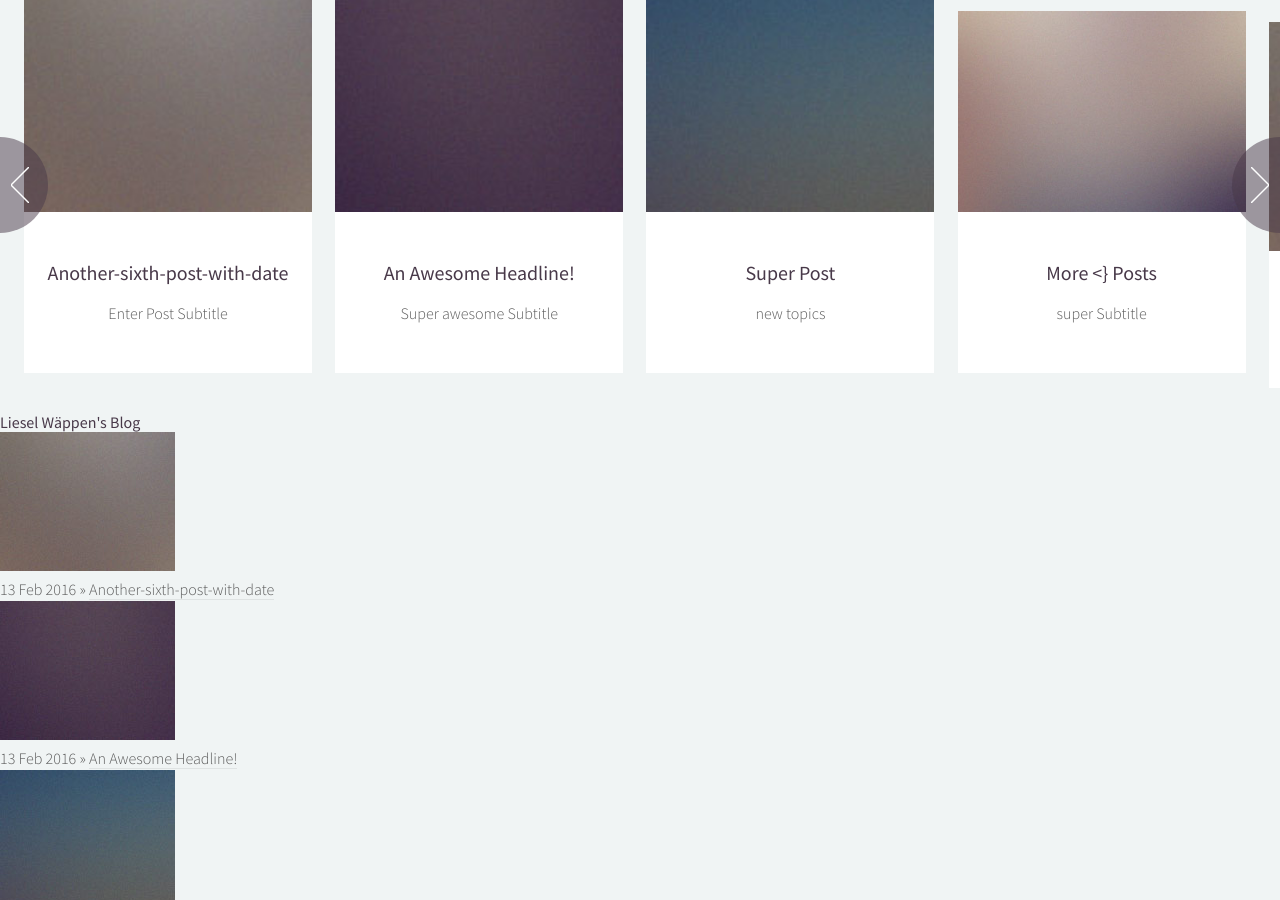
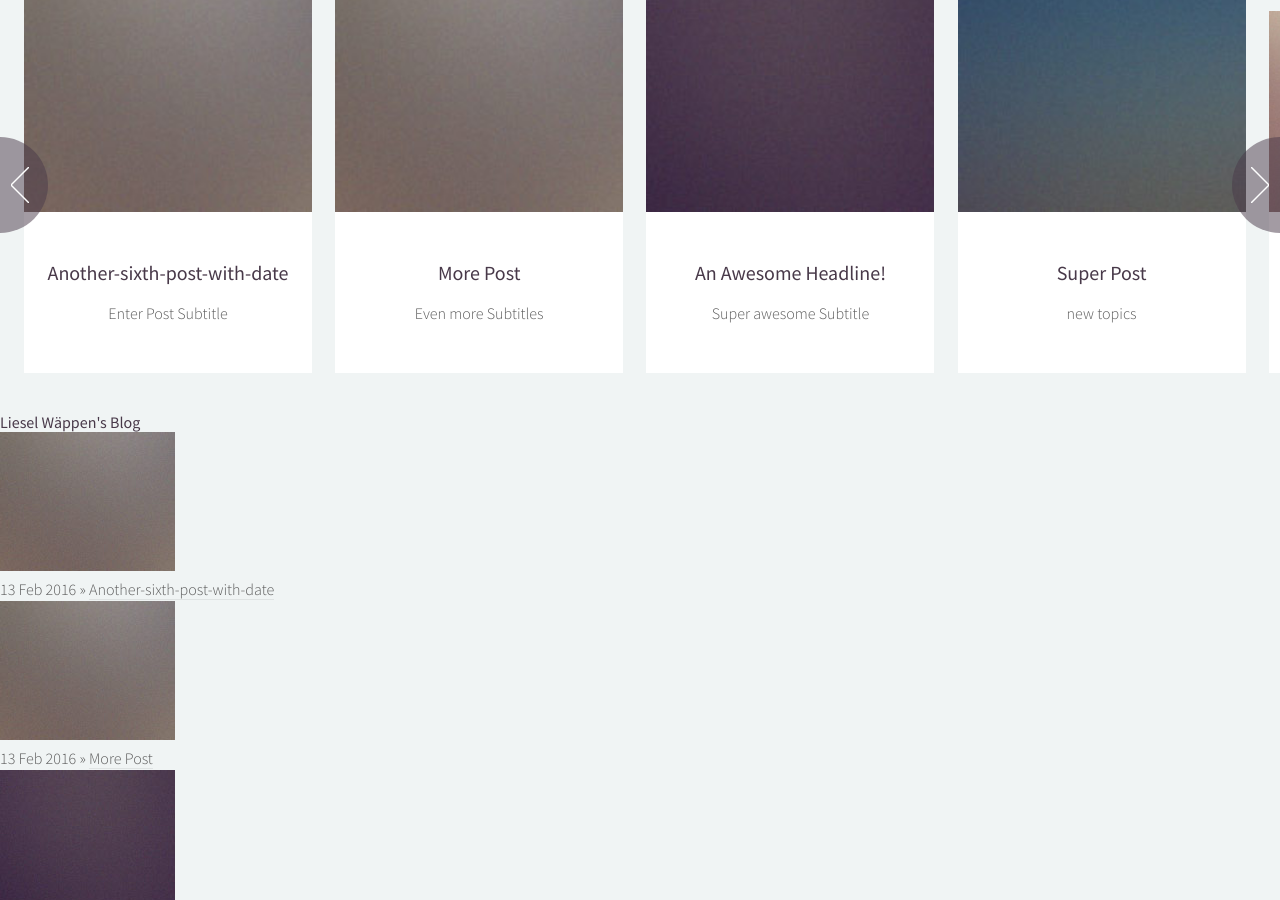
Before and after one commit to LieselWaeppen/LieselWaeppen.github.io, a Jekyll site: the page built from blog/index.html, in a window 1280 px wide and 900 px high, scrolled down 1166 px. Built offline with Jekyll 4.4.1, drawn with Linux system fonts in a browser that asks for light colours; nearby versions of some CDN libraries; some of the changed text lies outside the part shown.

Commit message:
Updated 2016-02-13-more-post.md

```diff
--- a/_posts/2016-02-13-more-post.md
+++ b/_posts/2016-02-13-more-post.md
@@ -1,7 +1,7 @@
 ---
 layout: post
-subtitle: ""
-date: 2016-02-13
+subtitle: Even more Subtitles
+date: "Sat Feb 13 2016 01:00:00 GMT+0100 (Mitteleuropäische Zeit)"
 author: Liesel Wäppen
 img: /img/pic10.jpg
 published: true
@@ -9,6 +9,7 @@
 title: More Post
 ---
 
+
 ## A New Post
 
 Enter text in [Markdown](http://daringfireball.net/projects/markdown/). Use the toolbar above, or click the **?** button for formatting help.
```
